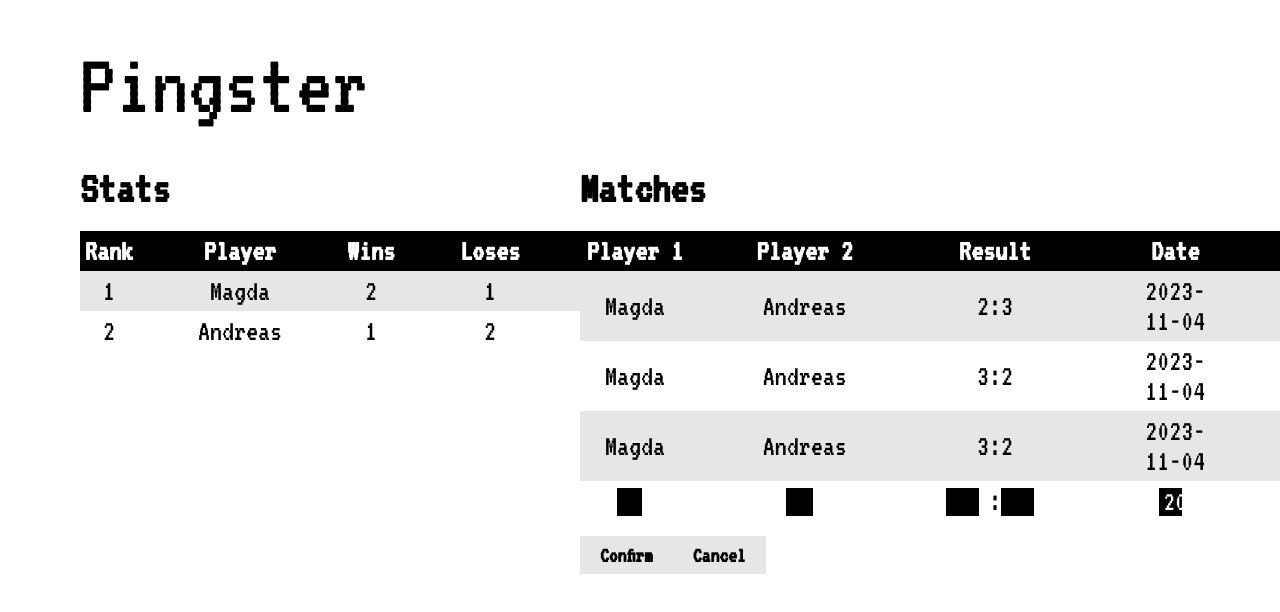
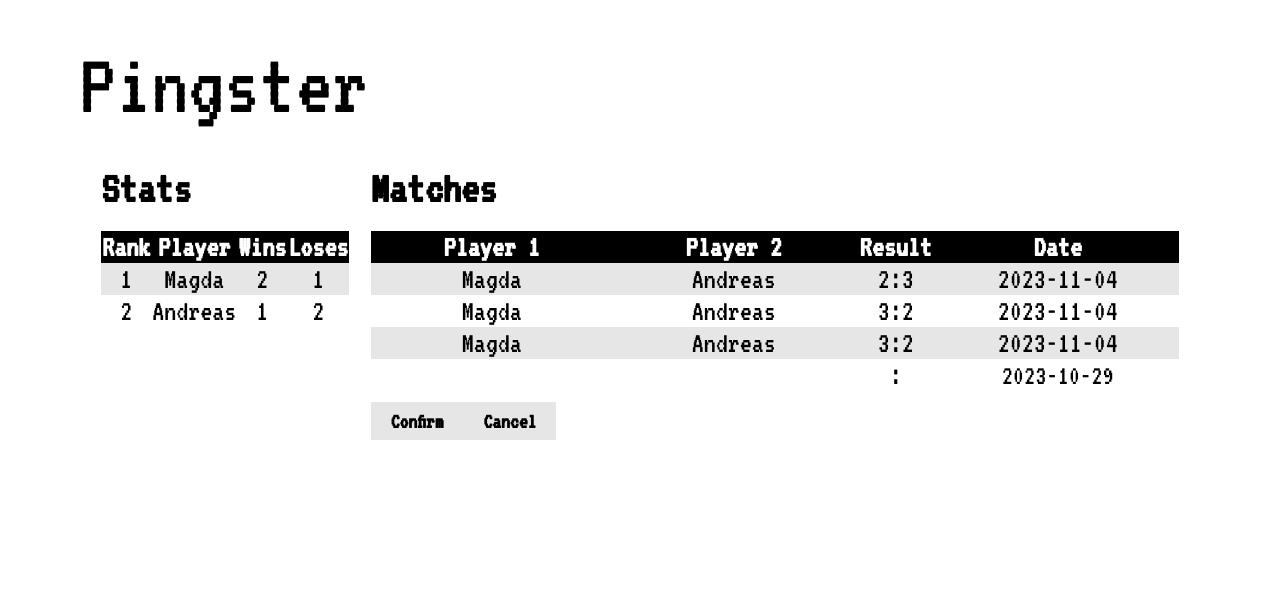
Before and after one commit to andreaskoj/pingster, a React (Create React App) app: page / in a window 1280 px wide. Both pictures are taken after a click on the button "Add". Shown: the top 612 px of the page. Built offline with nearby package versions, Linux system fonts and the light colour scheme.

Commit message:
experimenting with matches add styling

```diff
--- a/src/App.css
+++ b/src/App.css
@@ -29,7 +29,7 @@ tbody tr:nth-child(odd) {
 
 td,
 th {
-  padding: 5px 60px 5px 5px;
+  /* padding: 5px 60px 5px 5px; */
 }
 
 button {
@@ -62,15 +62,15 @@ input[type=submit],[type=cancel] {
 }
 
 input[type=text] {
-  color: white;
-  margin: 0px 10px 5px 0px;
-  padding: 0px 0px 0px 5px;
+  background-color: transparent;
+ caret-color: black;
+  /* margin: 0px 10px 5px 0px;
+  padding: 0px 0px 0px 5px; */
   border: none;
   font-family: 'VT323', monospace;
   font-size: 28px;
-  background-color: black;
-  caret-color: white;
-  width: 20%;
+  text-align: center;
+  width: auto;
 }
 
 input[type=text]:focus {
--- a/src/matches/Matches.css
+++ b/src/matches/Matches.css
@@ -1,9 +1,10 @@
+.scoreInput{
+    display: table-cell;
+    width: auto;
 
-.textInputContainer{
-    display: inline-block;
-    max-width: 100%;
 }
 
-.TableWrapper {
-    width: 700px;
+
+.scoreInput input{
+    width:30px;
 }
--- a/src/matches/Matches.js
+++ b/src/matches/Matches.js
@@ -64,8 +64,10 @@ export default function Matches({ data, setData }) {
                             <td><input type='Text' name="Player1" /></td>
                             <td><input type='Text' name="Player2" /></td>
                             <td>
-                                <input type='Text' name="ScorePlayer1" />:
-                                <input type='Text' name="ScorePlayer2" />
+                                <div className='scoreInput'>
+                                    <input type='Text' name="ScorePlayer1" />:
+                                    <input type='Text' name="ScorePlayer2" />
+                                </div>
                             </td>
                             <td><input type='Text' name="Date" value={getTodaysDate()} /></td>
                         </tr>}
```
